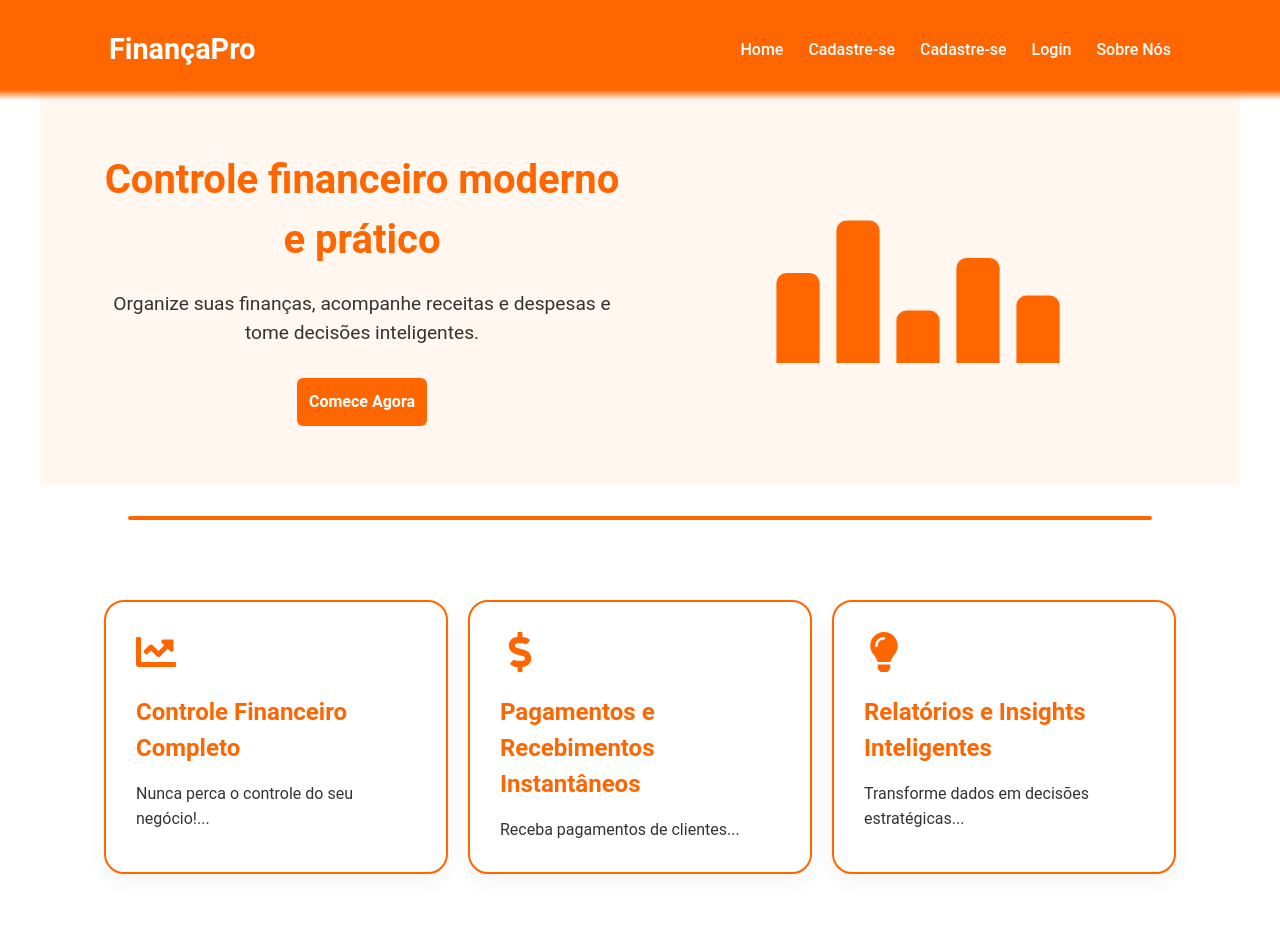
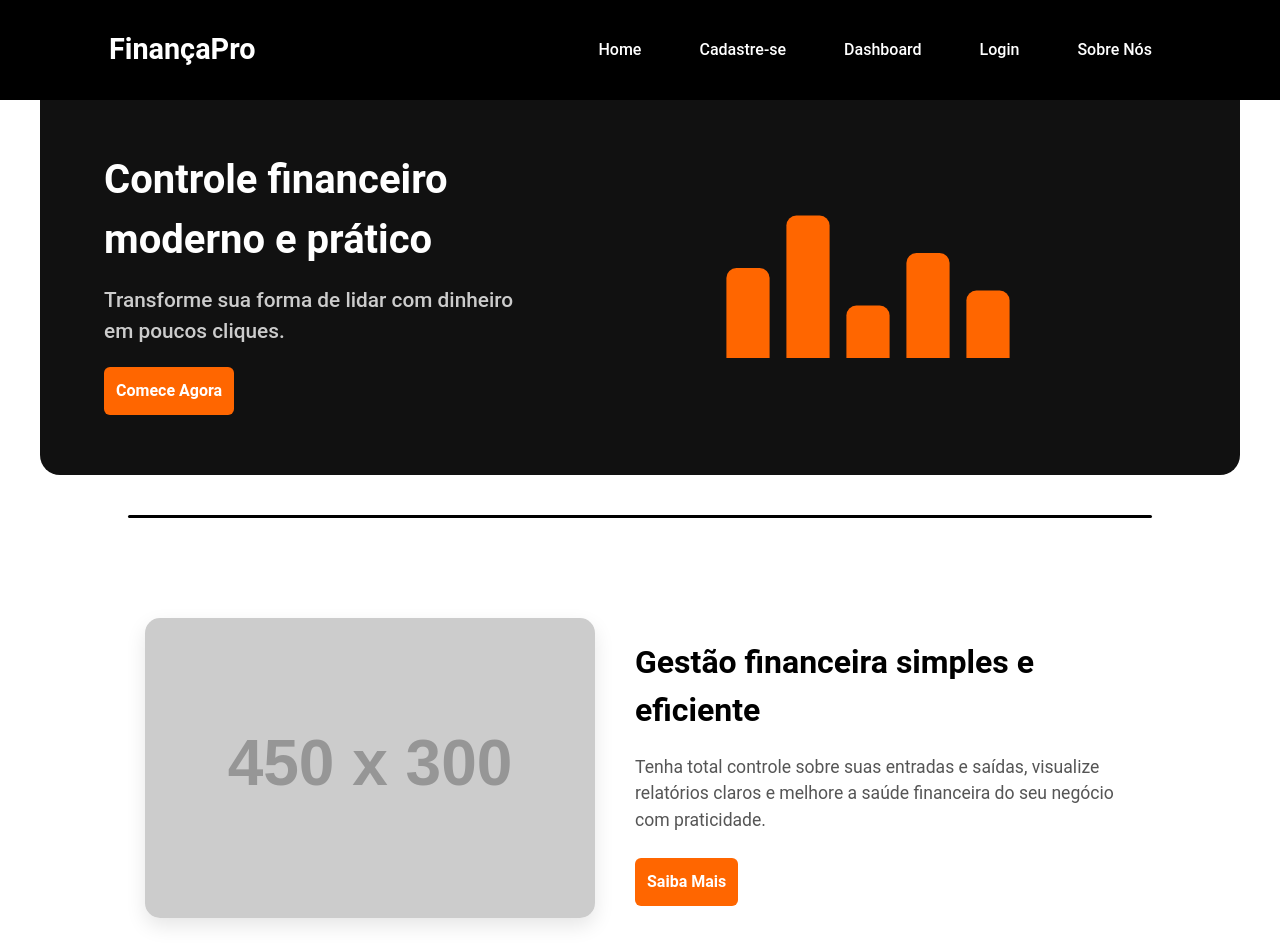
Before and after one commit to devguillen/Gestao-Financeira-para-Pequenas-Empresas, a React (Vite) app in the folder frontend/: page / in a window 1280 px wide. Shown: the top 952 px of the page. Built offline with nearby package versions, Linux system fonts and the light colour scheme.

Commit message:
Melhorando o frontend

```diff
--- a/frontend/src/App.css
+++ b/frontend/src/App.css
@@ -9,17 +9,20 @@
 html, body, #root, .App {
   width: 100%;
   min-height: 100vh;
+  background-color: #ffffff;
 }
 
 /* Cores */
 :root {
-  --primary-color: #ff6600;
-  --secondary-color: #ffffff;
-  --text-color: #333333;
-  --card-bg: #fff7f0;
-  --feedback-bg: #ffe6cc;
+  --primary-color: #000000; /* Preto principal */
+  --secondary-color: #ffffff; /* Branco */
+  --text-color: #e0e0e0; /* Cinza claro para textos em fundo escuro */
+  --card-bg: #ffffff; /* Branco nos cards */
+  --section-dark: #111111; /* Preto moderno para seções */
+  --section-light: #f5f5f5; /* Cinza claro */
 }
 
+/* Header */
 /* Header */
 .header {
   position: fixed;
@@ -34,20 +37,11 @@ html, body, #root, .App {
   z-index: 1000;
   padding: 0 50px;
   box-sizing: border-box;
-
-  /* cor laranja sólida + degradê pequeno no final */
-  background: linear-gradient(to bottom, #ff6600 0%, #ff6600 90%, rgba(255,102,0,0) 100%);
+  background: #000000; /* fundo preto sólido */
 }
 
-
-
 .header.hidden {
-  top: -100px; /* some para cima ao scroll */
-}
-
-
-.header.visible {
-  top: 0;
+  top: -100px;
 }
 
 .header .container {
@@ -62,73 +56,88 @@ html, body, #root, .App {
 .header .logo {
   font-size: 1.8rem;
   font-weight: 700;
+  color: var(--secondary-color);
 }
 
+/* Links */
 .header nav ul {
   list-style: none;
   display: flex;
-  gap: 25px;
+  gap: 20px;
 }
 
 .header nav ul li a {
   color: var(--secondary-color);
   text-decoration: none;
   font-weight: 500;
-  transition: color 0.3s, transform 0.3s;
+  padding: 10px 18px;
+  border-radius: 8px;
+  transition: background 0.3s, transform 0.3s;
+  border: 1px solid transparent;
 }
 
+/* Deixar visual como botões */
 .header nav ul li a:hover {
-  color: #ffd2b3;
-  transform: scale(1.05);
-  text-decoration: none;
+  background: var(--secondary-color);
+  color: var(--primary-color);
+  border: 1px solid var(--secondary-color);
+  transform: translateY(-2px);
 }
 
-/* Hero Section */
+
+/* Hero Section (gráfico) */
 .hero {
   display: flex;
   flex-wrap: wrap;
   justify-content: center;
   align-items: center;
-  padding: 120px 5% 60px; /* padding-top maior por causa do header fixo */
-  background-color: var(--card-bg);
+  padding: 120px 5% 60px;
+  background-color: var(--section-dark); /* Preto elegante */
   gap: 40px;
   max-width: 1200px;
   width: 100%;
   margin: 30px auto;
+  border-radius: 20px;
 }
 
 .hero-text {
   flex: 1 1 400px;
   max-width: 600px;
-  text-align: center;
+  text-align: left; /* antes estava center */
 }
 
 .hero-text h2 {
   font-size: 2.5rem;
+  margin-bottom: 15px;
+  color: var(--secondary-color);
+}
+
+.hero-text .slogan {
+  font-size: 1.3rem;
+  font-weight: 500;
   margin-bottom: 20px;
-  color: var(--primary-color);
+  color: #cccccc; /* cinza claro para diferenciar */
 }
 
 .hero-text p {
-  font-size: 1.2rem;
+  font-size: 1.1rem;
   margin-bottom: 30px;
   color: var(--text-color);
 }
 
+
 .section-divider {
   width: 80%;
-  height: 4px;
-  background-color: #ff6600;
-  margin: 20px auto; /* antes era 50px, agora mais perto */
+  height: 3px;
+  background-color: var(--primary-color);
+  margin: 40px auto;
   border-radius: 2px;
 }
 
-
-
 .btn-primary {
   display: inline-block;
-  background-color: var(--primary-color);
-  color: var(--secondary-color);
+  background-color: var(--secondary-color);
+  color: var(--primary-color);
   padding: 15px 35px;
   border-radius: 12px;
   text-decoration: none;
@@ -137,33 +146,59 @@ html, body, #root, .App {
 }
 
 .btn-primary:hover {
-  background-color: #e55a00;
+  background-color: #dddddd;
   transform: scale(1.05);
 }
 
 .hero-image {
-  flex: 1 1 400px;
-  max-width: 600px;
+  flex: 1 1 600px;
+  max-width: 800px; /* antes 600px, agora maior */
+  display: flex;
+  justify-content: center;
+  align-items: center;
 }
 
-.hero-image img {
-  width: 100%;
-  object-fit: cover;
-  border-radius: 12px;
-  box-shadow: 0 10px 20px rgba(0,0,0,0.1);
+.hero-image canvas,
+.hero-image svg {
+  width: 100% !important;
+  height: 100% !important;
 }
 
-.cards {
+
+/* Nova seção imagem + texto */
+.info-section {
   display: flex;
-  justify-content: space-between; /* alinha os cards nas extremidades e centro */
-  align-items: stretch;
-  gap: 20px;
+  align-items: center;
+  justify-content: center;
+  gap: 40px;
   padding: 60px 5%;
   max-width: 1200px;
   margin: auto;
-  margin-top: 10px;
 }
 
+.info-image img {
+  max-width: 100%;
+  border-radius: 15px;
+  box-shadow: 0 8px 20px rgba(0,0,0,0.1);
+}
+
+.info-text {
+  max-width: 500px;
+}
+
+.info-text h2 {
+  font-size: 2rem;
+  margin-bottom: 20px;
+  color: var(--primary-color);
+}
+
+.info-text p {
+  font-size: 1.1rem;
+  margin-bottom: 25px;
+  color: #555555;
+}
+
+/* Cards */
 .cards {
   display: flex;
   justify-content: space-between;
@@ -175,20 +210,20 @@ html, body, #root, .App {
 }
 
 .card {
-  background-color: var(--secondary-color);
+  background-color: var(--card-bg);
   border: 2px solid var(--primary-color);
   padding: 30px;
   flex: 1 1 0;
   max-width: 380px;
-  text-align: left; /* texto e título à esquerda */
-  box-shadow: 0 8px 20px rgba(0,0,0,0.05);
+  text-align: left;
+  box-shadow: 0 8px 20px rgba(0,0,0,0.08);
   border-radius: 20px;
   transition: transform 0.3s, box-shadow 0.3s;
 }
 
 .card:hover {
   transform: translateY(-5px);
-  box-shadow: 0 12px 25px rgba(0,0,0,0.15);
+  box-shadow: 0 12px 25px rgba(0,0,0,0.2);
 }
 
 .card-icon {
@@ -202,15 +237,14 @@ html, body, #root, .App {
 }
 
 .card p {
-  color: var(--text-color);
+  color: #444;
   font-size: 1rem;
   line-height: 1.6;
 }
 
-
 /* Feedbacks */
 .feedbacks {
-  background-color: var(--feedback-bg);
+  background-color: var(--section-light); /* cinza claro */
   padding: 60px 5%;
   text-align: center;
 }
@@ -233,6 +267,7 @@ html, body, #root, .App {
   flex: 1 1 250px;
   max-width: 300px;
   box-shadow: 0 8px 20px rgba(0,0,0,0.05);
+  border-radius: 15px;
   transition: transform 0.3s;
 }
 
@@ -243,19 +278,12 @@ html, body, #root, .App {
 .feedback-card p {
   font-style: italic;
   margin-bottom: 15px;
+  color: #555;
 }
 
 .feedback-card h4 {
   color: var(--primary-color);
 }
-
-.hero-image {
-  display: flex;
-  justify-content: center;
-  align-items: center;
-  width: 100%;
-}
-
 
 /* Responsivo */
 @media (max-width: 900px) {
@@ -264,12 +292,21 @@ html, body, #root, .App {
     text-align: center;
   }
 
-  .hero-text, .hero-image {
-    padding: 10px;
-  }
-
   .cards, .feedback-list {
     flex-direction: column;
     align-items: center;
   }
+
+  .info-section {
+    flex-direction: column;
+    text-align: center;
+  }
+
+  .info-image {
+    order: -1;
+  }
+
+  .info-text {
+    max-width: 100%;
+  }
 }
--- a/frontend/src/App.tsx
+++ b/frontend/src/App.tsx
@@ -4,7 +4,7 @@ import { FaChartLine, FaDollarSign, FaLightbulb } from 'react-icons/fa';
 import AnimatedBarChart from './AnimatedBarChart';
 import { BrowserRouter as Router, Routes, Route, Link } from "react-router-dom";
 import Register from "./pages/Register";
-import Login from "./pages/Login"; //
+import Login from "./pages/Login";
 import Dashboard from "./pages/Dashboard";
 
 function App() {
@@ -26,9 +26,9 @@ function App() {
   }, []);
 
   const cards = [
-    { icon: <FaChartLine size={40} color="#ff6600" />, title: "Controle Financeiro Completo", desc: "Nunca perca o controle do seu negócio!..." },
-    { icon: <FaDollarSign size={40} color="#ff6600" />, title: "Pagamentos e Recebimentos Instantâneos", desc: "Receba pagamentos de clientes..." },
-    { icon: <FaLightbulb size={40} color="#ff6600" />, title: "Relatórios e Insights Inteligentes", desc: "Transforme dados em decisões estratégicas..." }
+    { icon: <FaChartLine size={40} color="#000000" />, title: "Controle Financeiro Completo", desc: "Nunca perca o controle do seu negócio!..." },
+    { icon: <FaDollarSign size={40} color="#000000" />, title: "Pagamentos e Recebimentos Instantâneos", desc: "Receba pagamentos de clientes..." },
+    { icon: <FaLightbulb size={40} color="#000000" />, title: "Relatórios e Insights Inteligentes", desc: "Transforme dados em decisões estratégicas..." }
   ];
 
   return (
@@ -41,7 +41,7 @@ function App() {
               <ul>
                 <li><Link to="/">Home</Link></li>
                 <li><Link to="/Register">Cadastre-se</Link></li>
-                <li><Link to="/Dashboard                                                                                                                                                                                                                         ">Cadastre-se</Link></li>
+                <li><Link to="/Dashboard">Dashboard</Link></li>
                 <li><Link to="/login">Login</Link></li>
                 <li><Link to="/sobre">Sobre Nós</Link></li>
               </ul>
@@ -52,19 +52,38 @@ function App() {
         <Routes>
           <Route path="/" element={
             <main>
+              {/* Hero Section */}
               <section className="hero">
-                <div className="hero-text">
-                  <h2>Controle financeiro moderno e prático</h2>
-                  <p>Organize suas finanças, acompanhe receitas e despesas e tome decisões inteligentes.</p>
-                  <a href="#" className="btn-primary">Comece Agora</a>
+  <div className="hero-text">
+    <h2>Controle financeiro moderno e prático</h2>
+    <p className="slogan">Transforme sua forma de lidar com dinheiro em poucos cliques.</p>
+        <a href="#" className="btn-primary">Comece Agora</a>
+  </div>
+  <div className="hero-image">
+    <AnimatedBarChart />
+  </div>
+</section>
+
+              <div className="section-divider"></div>
+
+              {/* Nova Seção */}
+              <section className="info-section">
+                <div className="info-image">
+                  <img src="https://via.placeholder.com/450x300" alt="Gestão financeira" />
                 </div>
-                <div className="hero-image">
-                  <AnimatedBarChart />
+                <div className="info-text">
+                  <h2>Gestão financeira simples e eficiente</h2>
+                  <p>
+                    Tenha total controle sobre suas entradas e saídas, visualize relatórios claros
+                    e melhore a saúde financeira do seu negócio com praticidade.
+                  </p>
+                  <a href="#" className="btn-primary">Saiba Mais</a>
                 </div>
               </section>
 
               <div className="section-divider"></div>
 
+              {/* Cards Section */}
               <section className="cards">
                 {cards.map((card, index) => (
                   <div key={index} className="card">
```
